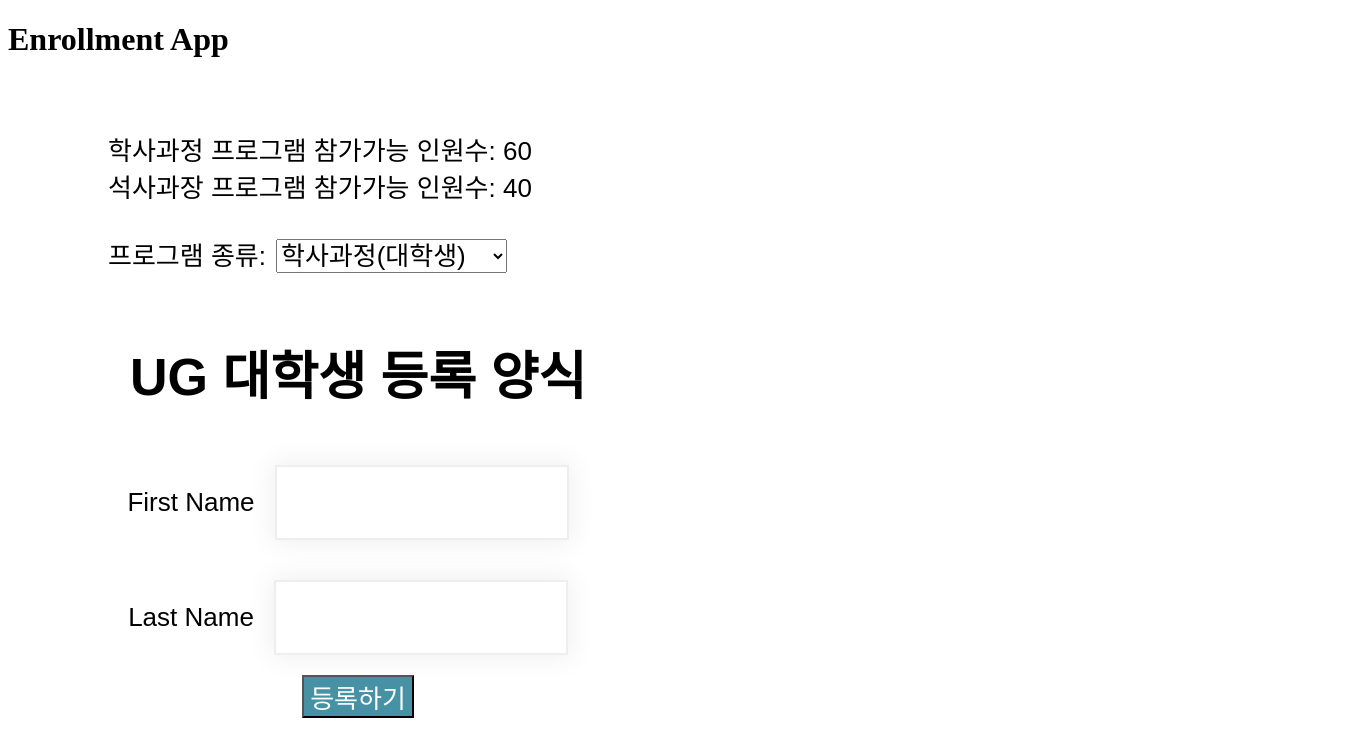
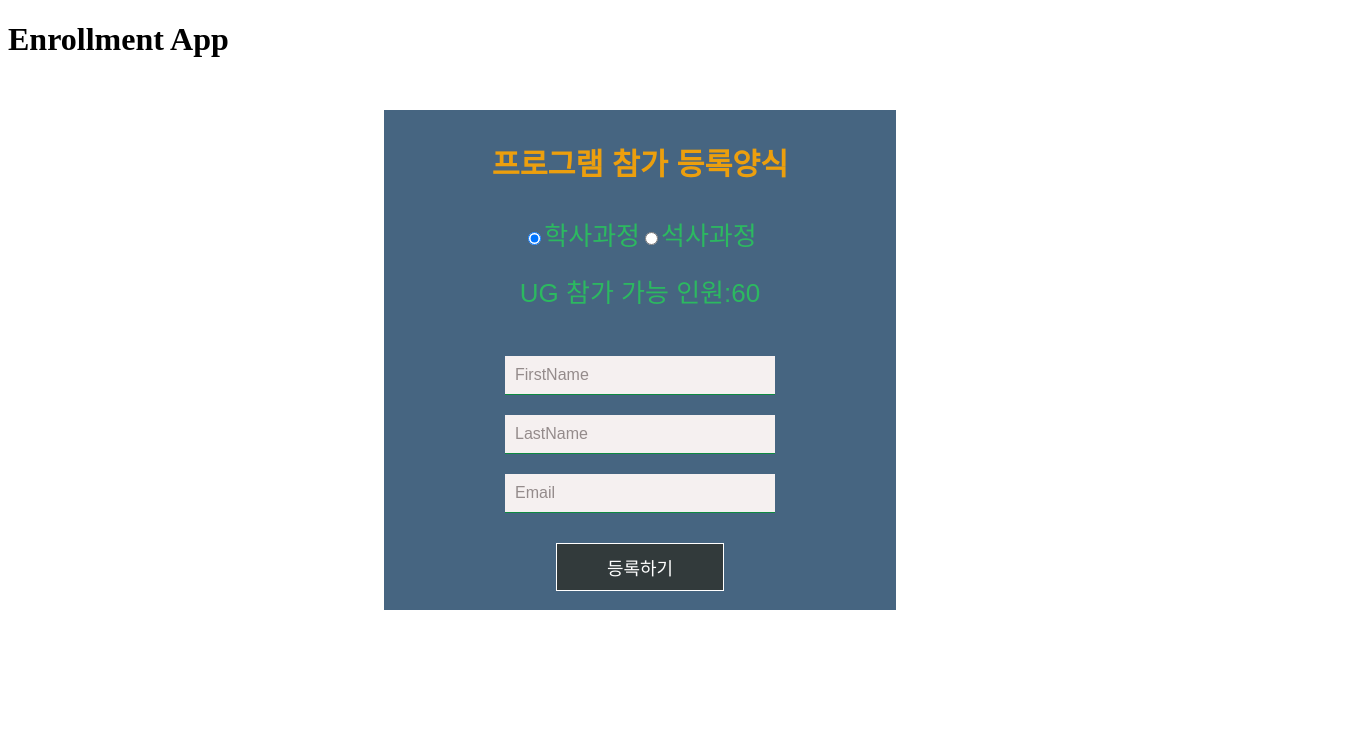
Before and after one commit to hoteaklee/enrollment-react-app, a React (Create React App) app: page / in a window 1280 px wide. Shown: the top 756 px of the page, 1372 px wide, since content can reach past the window. Built offline with nearby package versions, Linux system fonts and the light colour scheme.

Commit message:
UI 변경, 입력항목에 email 추가

```diff
--- a/src/App.css
+++ b/src/App.css
@@ -1,61 +1,99 @@
-.enrolForm {
-    font-family:sans-serif;
-    font-size: 26px;
-    text-align: center;
-    width: 500px;
-    padding:100px;
-}
-.enrolForm input[type=text] {
-    margin :20px;
-    padding:20px;
-    box-shadow:0 0 25px 4px rgba(0,0,0,0.06);
-    border: 2px solid #eee;
-    width: 250px;
-    font-family: inherit;
-    font-size: inherit;
-}
-.enrolForm button[type=submit]
-{
-    background: #4691A4;
-    font-family: inherit;
-    font-size: inherit;
-    cursor: pointer;
-    color: white;
-}
-.message
-{
-    color:green;
-    font-family: inherit;
-    font-size: 30px;
-    font-style: italic;
-    padding-top: 45px;
-    padding-left: 120px;
-    display: flex;
-}
 .App {
     font-family: sans-serif;
     font-size: 26px;
     text-align: left;
     width: 100%;
-    padding-top: 50px;
-    float: left;
+    padding-top: 30px;
 }
 .programs {
-    padding-left: 100px;
+    position: absolute;
+    background: rgba(22, 61, 97, 0.794);
+    left: 50%;
+    height: 500px;
+    width: 40%;
+    transform: translate(-50%, 0%);
+    text-align: center;
+    color: rgba(31, 226, 80, 0.671);
+}
+.radioSel{
+    margin-left: 30px;
+}
+.parentInputs {
+    margin: 15px 0;
+    font-size: 16px;
+    padding: 10px;
+    margin-left: 10px;
+    width: 250px;
+    border-top: none;
+    border-left: none;
+    border-right: none;
+    background: rgba(245, 240, 240, 0.925);
+    color: rgb(5, 19, 66);
+    outline: none;
+}
+.title
+{
+    color:rgba(255, 166, 0, 0.897)
+}
+.parentLabels {
+    padding-bottom: 20px;
+}
+.enrolContainer {
+    position: absolute;
+    top: 520px;
+    left: 50%;
+    transform: translate(-50%, -50%);
+    width: 40%;
+    height: 400px;
+    text-align: center;
+    display: flex;
+}
+.enrolForm {
     width: 100%;
-    float: left;
+    transition: 0.2s;
 }
-.appDropDowns {
-    color: black;
-    font-family: inherit;
-    font-size: inherit;
-    margin-left: 10px;
+.inputFields {
+    margin: 10px 0;
+    font-size: 16px;
+    padding: 10px;
+    width: 250px;
+    border: 1px solid rgb(13, 138, 65);
+    border-top: none;
+    border-left: none;
+    border-right: none;
+    background: rgb(245, 240, 240);
+    color: rgb(5, 19, 66);
+    outline: none;
+}
+.ulEnrol {
+    list-style-type: none;
+    padding: 0;
+}
+#btnEnrol {
+    border: 1px solid ;
+    background: rgb(50, 58, 59);
+    font-size: 18px;
+    color: white;
+    margin-top: 20px;
+    padding: 10px 50px;
+    cursor: pointer;
+    transition: 0.4s;
+    margin-bottom: 30px;
+}
+::placeholder {
+    color: rgba(83, 70, 70, 0.596);
+    opacity: 1;
+}
+.message {
+    color: navy;
+    width: 500px;
+}
+.actionIcon {
+    font-size: 16px;
+    color: rgb(77, 133, 141);
+    cursor: pointer;
 }
 .redOne {
     color: red;
-    font-size: 35px;
-    font-style: italic;
-    padding-top: 45px;
-    padding-left: 120px;
-    display: flex;
+    width: 500px;
 }
--- a/src/App.js
+++ b/src/App.js
@@ -23,16 +23,16 @@
     return (
         <div className="App">
             <div className="programs">
-                <label> 학사과정 프로그램 참가가능 인원수: {ugseats} </label>
-                <br/>
-                <label> 석사과장 프로그램 참가가능 인원수: {pgseats} </label>
-                <br/><br/>
-                <label>프로그램 종류:</label>
-                <select className="appDropDowns" onChange={handleChange} value={program}>
-                    <option value="UG">학사과정(대학생)</option>
-                    <option value="PG">석사과정(대학윈생)</option>
-                </select>
-                <br/><br/><br/>
+                <h3 className="title"> 프로그램 참가 등록양식</h3>
+                <ul className="ulEnrol">
+                    <li onChange={handleChange} className="parentLabels">
+                        <input type="radio" value="UG" name="programGroup" defaultChecked />학사과정
+                        <input type="radio" value="PG" name="programGroup"/>석사과정
+                    </li>
+                    <li>
+                        {program} 참가 가능 인원:{(program === 'UG')? ugseats :pgseats}
+                    </li>
+                </ul>
             </div>
         <EnrollmentForm chosenProgram={program}
             currentSeat={(program === 'UG') ? ugseats :pgseats  }
--- a/src/components/EnrollmentForm.js
+++ b/src/components/EnrollmentForm.js
@@ -3,9 +3,13 @@
 import '../App.css';
 
 const EnrollmentForm = (props) => {
-    // 폼에 입력한 이름/성을 기억히기 위해서 state형 변수 선언
+    // 폼에 입력한 이름/성/이메일을 기억히기 위해서 state형 변수 선언
+    // onChange 이벤트 발생시 입력한 이름/성/이메일을
+    // firstName, lastName, email 변수에 저장
     const [firstName, setFirstName] = useState("");
     const [lastName, setLastName] = useState("");
+    const [email, setEmail] = useState("");
+
     // state형 변수에 저장된 이름/성을 환영메세지로 출력하기 위해 선언
     const [welcomeMessage, setWelcomeMessage] = useState("");
     const [msgStyle, setMsgStyle] = useState("redOne");
@@ -20,30 +24,51 @@
         // 상위 컴퍼넌트의  seats 변수를 조작함
         props.setUpdateSeats( props.currentSeat - 1 ); // 참여가능 인원수 감수
             setMsgStyle('message');
-            msg =`환영합니다. ${firstName} ${lastName}`
+            msg =`환영합니다. ${firstName} ${lastName}님!`+
+                `${email}로 등록관련 정보를 발송했드렸습니다.`;
         }
         setWelcomeMessage(msg);
         e.preventDefault();  //submit 기능 전파 중지
     };
+    const hanldeInputChang = (setInput, e) => {
+        setInput(e.target.value);
+    };
     return(
         <div>
+            <div className="enrolContainer">
             <form className="enrolForm" onSubmit={handleSubmit}>
-        <h1> {props.chosenProgram} 대학생 등록 양식</h1>
-                <div><label>First Name</label>
-                    {/* onblur 이벤트 발생시 입력한  이름/성은
-                    firstName, ladtName변수에 저장 */}
-                <input type="text" name="fname"
-                onBlur={(e)=>setFirstName(e.target.value)}/></div>
-
-                <div><label>Last Name</label>
-                    <input type="text" name="lname"
-                    onBlur={(e)=>setLastName(e.target.value)}/></div>
-                <div><button type="submit">등록하기</button></div>
+                <ul className="ulEnrol">
+                    <li>
+                        <label htmlFor="FirstName"></label>
+                        <input type="text" id="FirstName" name="firstName"
+                               className="inputFields" placeholder="FirstName"
+                               value={firstName} onChange={e => hanldeInputChang(setFirstName,e)} />
+                    </li>
+                    <li>
+                        <label htmlFor="LastName"></label>
+                        <input type="text" id="LastName" name="lastName"
+                               className="inputFields" placeholder="LastName"
+                               value={lastName} onChange={e => hanldeInputChang(setLastName,e)} />
+                    </li>
+                    <li>
+                        <label htmlFor="Email"></label>
+                        <input type="text" id="Email" name="Email"
+                               className="inputFields" placeholder="Email"
+                               value={email} onChange={e => hanldeInputChang(setEmail,e)} />
+                    </li>
+                    <li id="center-btn">
+                        <button type="submit" id="btnEnrol" name="enrol"
+                                onClick={handleSubmit}>등록하기</button>
+                    </li>
+                    <li>
+                        <label id="studentMsg" className={msgStyle}>
+                            {welcomeMessage}
+                        </label>
+                    </li>
+                </ul>
             </form>
 
-            <label id="studentMsg" className={msgStyle}>
-                {welcomeMessage}
-            </label>
+            </div>
         </div>
     );
 };
```
